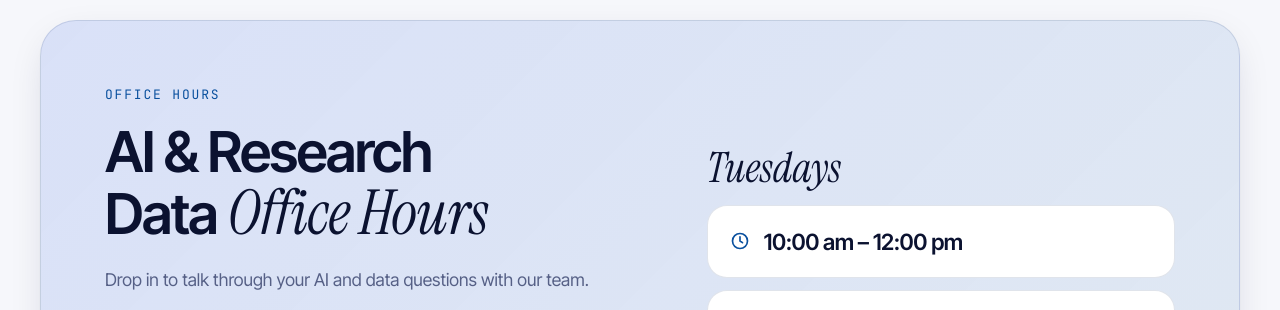
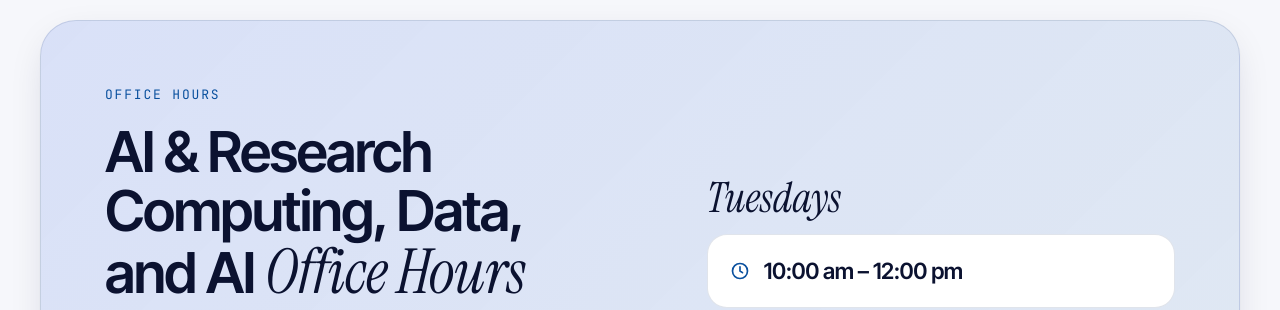
Before and after one commit to Uilvim/RADAR-Website, a plain HTML site: page dev/index.html in a window 1280 px wide. Shown: the part 9540-9850 px from the top of the page. Drawn offline with nearby package versions, Linux system fonts and the light colour scheme; a web font is replaced by a local one.

Commit message:
Update office hour

```diff
--- a/dev/index.html
+++ b/dev/index.html
@@ -301,7 +301,8 @@
         <div class="hours reveal">
           <div class="hours-copy">
             <p class="eyebrow">Office hours</p>
-            <h2>AI &amp; Research Data <em>Office Hours</em></h2>
+            <h2>AI &amp;
+Research Computing, Data, and AI <em>Office Hours</em></h2>
             <p class="section-lead">Drop in to talk through your AI and data questions with our team.</p>
             <p class="next" id="next-session" aria-live="polite"></p>
             <a class="btn btn-primary zoom" href="https://calendar.google.com/calendar/u/1?cid=Y18xNzQzYTI5MWZiZTBhNWFjZGYxODc1MWMwNjU4NTVhZmE1M2RmNzJjNGNhMzg4ODU0NzBjNjRlZGEyMGMwNzUwQGdyb3VwLmNhbGVuZGFyLmdvb2dsZS5jb20" target="_blank" rel="noopener noreferrer">
```
